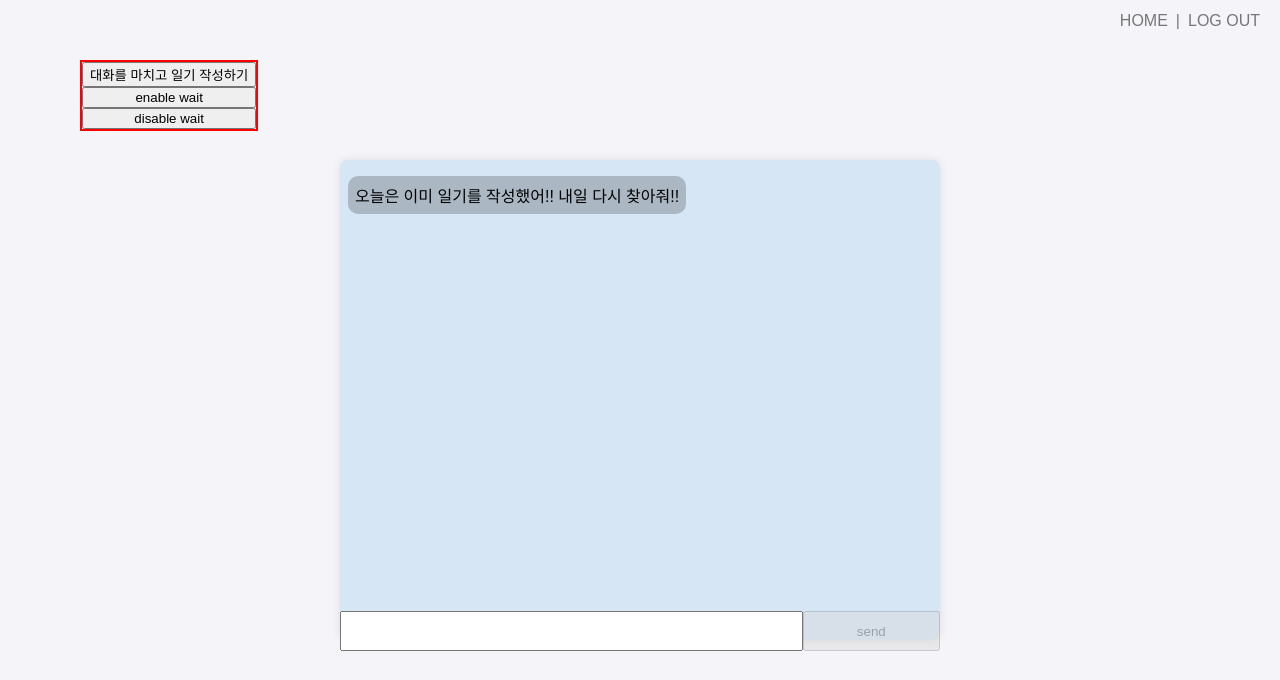
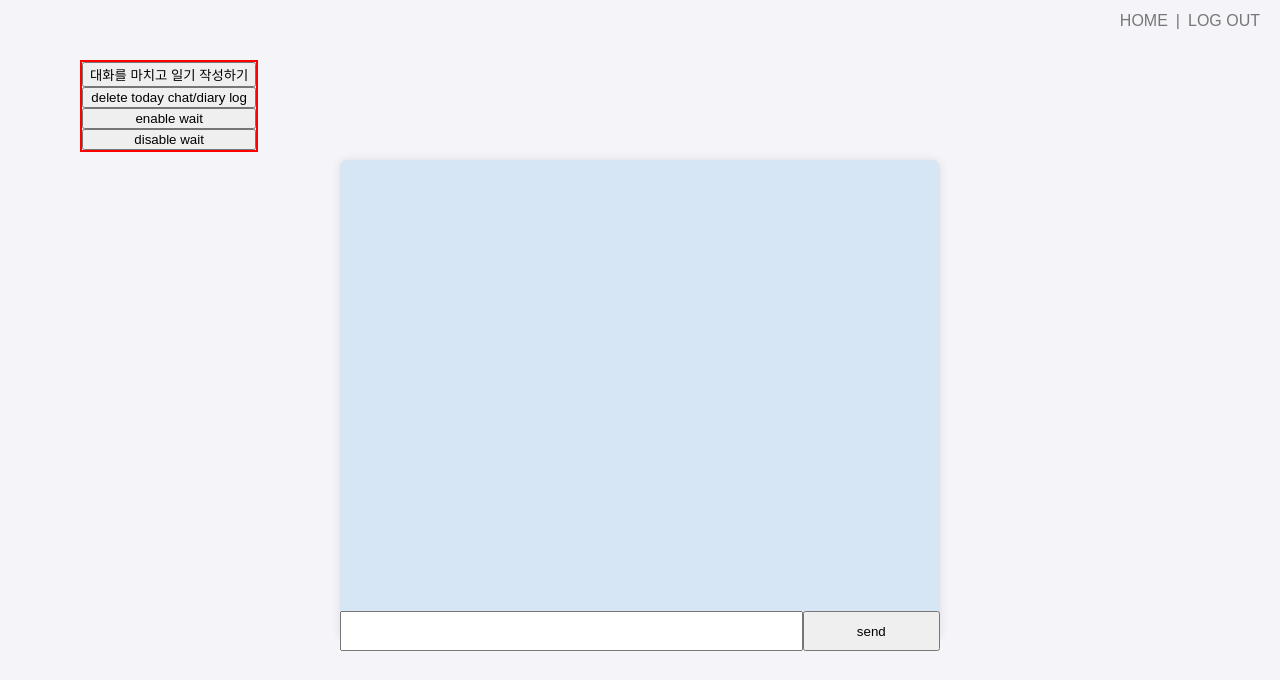
Before and after one commit to acejs21/ChatDa, a Spring app: page /chat in a window 1280 px wide. Shown: the top 680 px of the page. Run offline with Thymeleaf, Linux system fonts and the light colour scheme; the template is opened without the code that fills it, so the values that code supplies are empty; some of the project's set-up classes (security, data sources, template engines, error pages and the like) are left out, and stand-ins take their place.

Commit message:
[feat] delete today diary/talk log button

```diff
--- a/src/main/java/Opensource_SW_Project/Project/config/SecurityConfig.java
+++ b/src/main/java/Opensource_SW_Project/Project/config/SecurityConfig.java
@@ -31,7 +31,7 @@ public class SecurityConfig {
                 .sessionManagement(session -> session.sessionCreationPolicy(SessionCreationPolicy.STATELESS))
                 .authorizeHttpRequests(
                         authorize -> authorize
-                                .requestMatchers("/","/v3/**", "/swagger-ui/**", "/css/**", "/img/**", "/js/**", "/static/**", "/error", "/api/embedding")
+                                .requestMatchers("/","/v3/**", "/swagger-ui/**", "/css/**", "/img/**", "/js/**", "/static/**", "/error", "/api/embedding", "api/DB/delete")
                                 .permitAll()
                                 .requestMatchers("/chat", "/temp", "/calendar", "/writing-style","/api/DB/diary","/users/signUp", "/users/signIn", "/api/chat").permitAll()
                                 .requestMatchers("/talk", "/diary/diaryList/{memberId}", "/diary", "/diary/talk", "/api/DB/chat", "/diary/{memberId}").hasRole("USER")
--- a/src/main/java/Opensource_SW_Project/Project/web/controller/DBController.java
+++ b/src/main/java/Opensource_SW_Project/Project/web/controller/DBController.java
@@ -54,7 +54,7 @@ public class DBController {
     }
 
     @GetMapping(value = "/delete", produces = MediaType.APPLICATION_JSON_UTF8_VALUE)
-    public boolean deleteChatDiary(@RequestParam("date")String date, @RequestParam("talkId")String talk_id) {
+    public boolean deleteChatDiary(@RequestParam("talkId")String talk_id) {
 
         // JDBC 연결
         try (Connection conn = DriverManager.getConnection(url, username, password)) {
@@ -67,6 +67,7 @@ public class DBController {
             System.out.println("Records deleted successfully.");
         } catch (SQLException e) {
             System.err.println("Database connection error: " + e.getMessage());
+            return false;
         }
         return true;
     }
--- a/src/main/resources/static/js/chat.js
+++ b/src/main/resources/static/js/chat.js
@@ -30,11 +30,18 @@ console.log("got access token : " + access_token);
 
 init_chat();
 
-function init_chat() {
-    if (get_today_diary()) {
-        create_chatDa_chat("오늘은 이미 일기를 작성했어!! 내일 다시 찾아줘!!");
-        chat_btn.disabled = true;
-        return;
+async function init_chat() {
+    try {
+        const isTodayDiary = await get_today_diary();
+
+        if (isTodayDiary) {
+            create_chatDa_chat("오늘은 이미 일기를 작성했어!! 내일 다시 찾아줘!!");
+            chat_btn.disabled = true;
+            return;
+        }
+    } catch (error) {
+        console.error('An error occurred:', error);
+        // 에러 처리 로직을 여기에 추가
     }
 
     get_today_chat();
@@ -255,30 +262,24 @@ function nextWait() {
     }
 }
 
+const deleteBtn = document.getElementById("delete-diary-btn");
+deleteBtn.addEventListener("click", delete_today_data);
+
 function delete_today_data() {
     // 다른 버튼 전부 비활성화하는 코드
 
     const http = new XMLHttpRequest();
-    const query = url + `api/DB/delete?date=${formattedDate}&talkId=${talk_id}`;
+    const query = url + `api/DB/delete?talkId=${talk_id}`;
     console.log(query);
     http.open('GET', query);
     http.send();
     http.onload = () => {
         if (http.status === 200) {
-            //console.log(http.responseText);
-
-            if (http.response == true) {
-                // 여기에 다른 버튼 활성화 코드 넣으면 될듯
-                console.log("delete success");
-                return true;
-            }
-            else {
-                console.log("delete failed");
-                return false;
-            }
+            console.log(http.responseText);
         } else {
             console.error("Error", http.status, http.statusText);
         }
+        location.reload();
     };
 
     return false;
@@ -293,15 +294,21 @@ function flush_today_data() {
 function create_user_chat(user_message) {
     const new_chat_wrapper = document.createElement("div");
     new_chat_wrapper.classList.add("chat-wrapper");
+
     const new_chat_box = document.createElement("div");
     new_chat_box.classList.add("chat-box");
+
     const new_chat = document.createElement("div");
     new_chat.classList.add("chat-bubble");
+
     new_chat.innerText = user_message;
+
     new_chat_wrapper.appendChild(new_chat_box);
     new_chat_wrapper.appendChild(new_chat);
+
     chat_log.appendChild(new_chat_wrapper);
     chat_log.scrollTop = chat_log.scrollHeight;
+
     chat_input.value = "";
     chat_btn.disabled = true;
 }
@@ -309,11 +316,15 @@ function create_user_chat(user_message) {
 function create_chatDa_chat(new_message) {
     const new_response_wrapper = document.createElement("div");
     new_response_wrapper.classList.add("chat-wrapper");
+
     const new_response_box = document.createElement("div");
     new_response_box.classList.add("chat-box");
+
     const new_response = document.createElement("div");
     new_response.classList.add("chat-bubble");
+
     new_response.innerText = new_message;
+
     new_response_wrapper.appendChild(new_response);
     new_response_wrapper.appendChild(new_response_box);
     chat_log.appendChild(new_response_wrapper);
@@ -321,7 +332,7 @@ function create_chatDa_chat(new_message) {
 
 // today, user로 검색, diary 있으면 true 없으면 false 리턴
 function get_today_diary() {
-    fetch(url + `diary/talk?talkId=${talk_id}`, {
+    return fetch(url + `diary/talk?talkId=${talk_id}`, {
         method: 'GET',
         headers: {
             'accept': '*/*',
@@ -337,15 +348,16 @@ function get_today_diary() {
         .then(data => {
             if (data === null) {
                 console.log('Response is null');
+                return false;
             } else {
                 console.log('Response is not null', data);
+                return true;
             }
         })
         .catch(error => {
-            return false;
+            console.error('Error occurred:', error);
+            return false; // 에러 발생 시 false를 반환
         });
-
-    return true;
 }
 
 // today, user로 검색, 오늘 채팅 내역 전체 리턴
--- a/src/main/resources/templates/chat.html
+++ b/src/main/resources/templates/chat.html
@@ -24,6 +24,7 @@
         </div>
         <div id="debug-box">
             <button id="end-chat-btn">대화를 마치고 일기 작성하기</button>
+            <button id="delete-diary-btn">delete today chat/diary log</button>
             <button id="enable-wait-btn">enable wait</button>
             <button id="disable-wait-btn">disable wait</button>
         </div>
```
